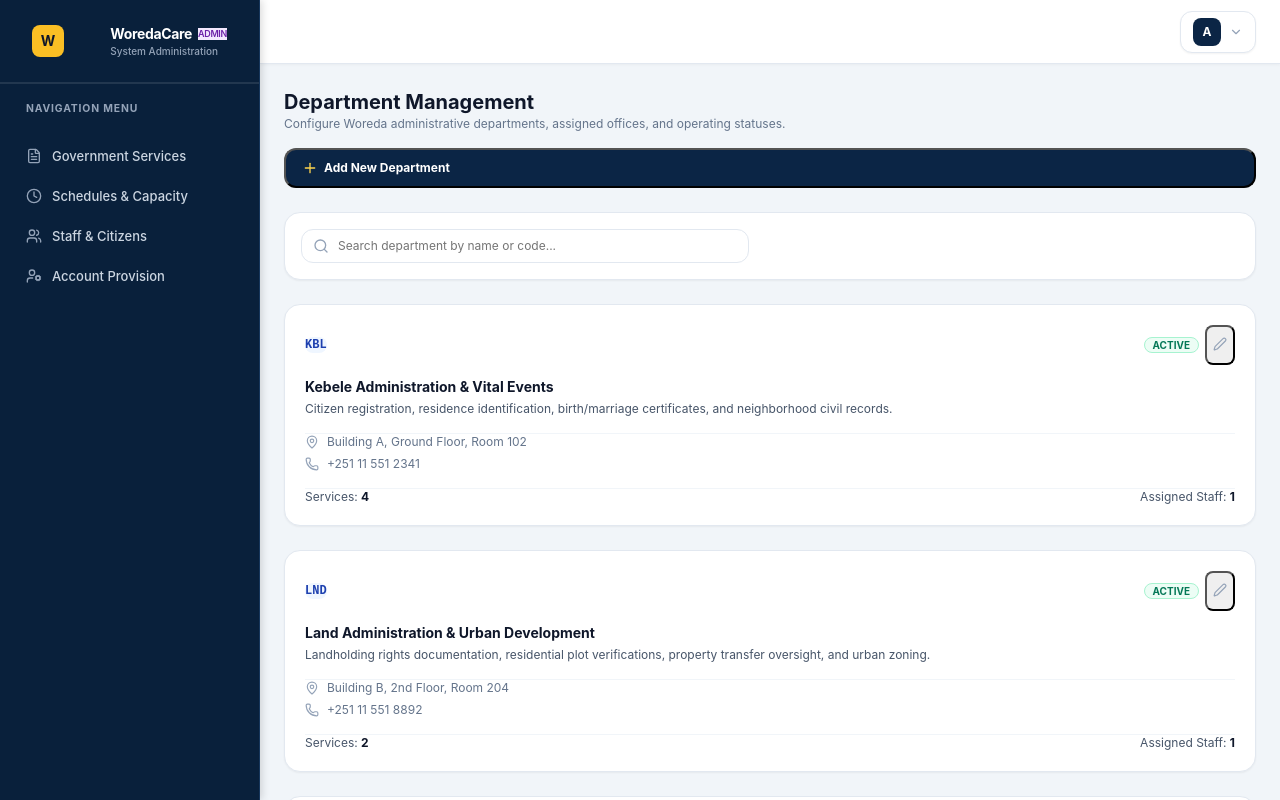
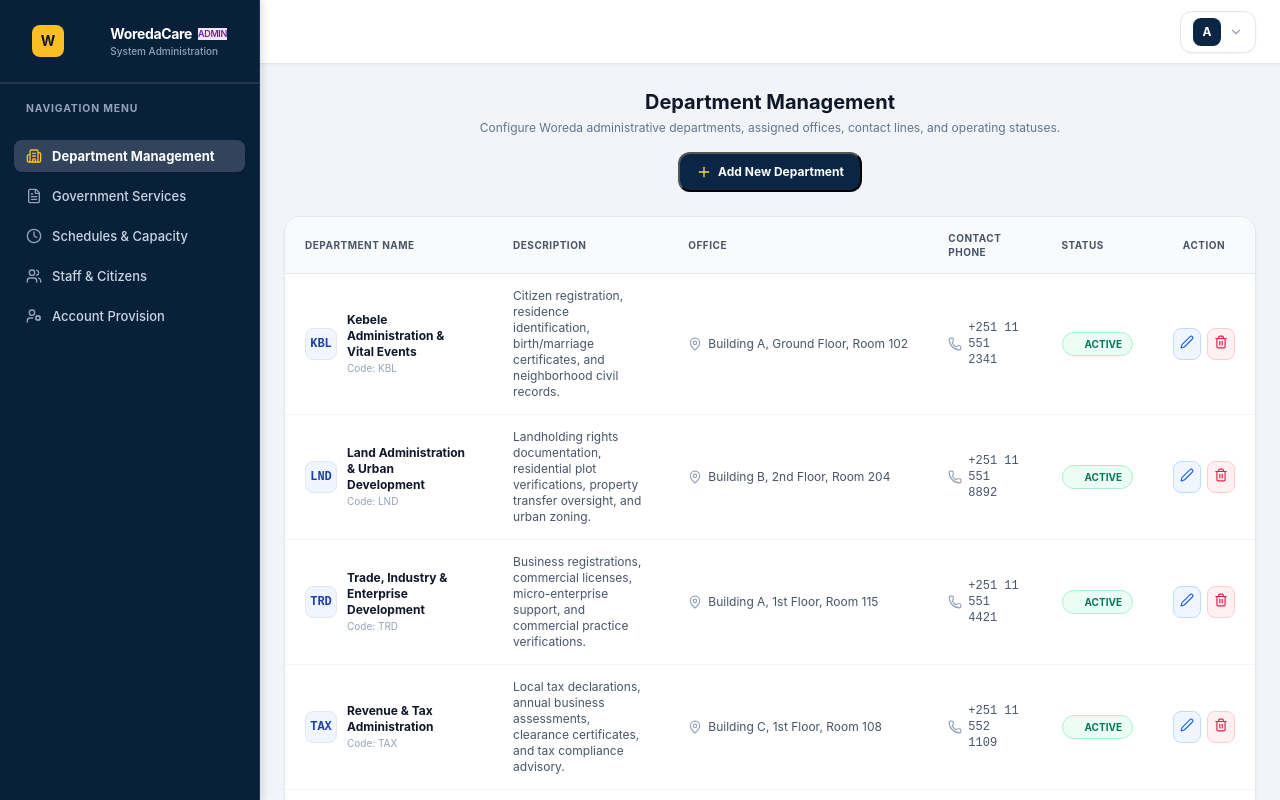
Before and after one commit to Amir3356/Woreda-Booking-and-Appointment-Management-System, a React (Vite) app in the folder client/: page /admin/departments in a window 1280 px wide. Shown: the top 800 px of the page. Built offline with nearby package versions, Linux system fonts and the light colour scheme.

Commit message:
refactor(departments): remove search, status filter, and view switcher controls bar

```diff
--- a/client/components/layout/DashboardSidebar.jsx
+++ b/client/components/layout/DashboardSidebar.jsx
@@ -4,6 +4,7 @@ import Link from "next/link";
 import { usePathname } from "next/navigation";
 import {
   LayoutDashboard,
+  Building2,
   FileText,
   Calendar,
   Clock,
@@ -29,6 +30,7 @@ export default function DashboardSidebar({ role = "ADMIN" }) {
   const unreadNotifsCount = notifications.filter((n) => !n.isRead).length;
 
   const adminNav = [
+    { href: "/admin/departments", label: "Department Management", icon: Building2 },
     { href: "/admin/services", label: "Government Services", icon: FileText },
     { href: "/admin/schedule", label: "Schedules & Capacity", icon: Clock },
     { href: "/admin/users", label: "Staff & Citizens", icon: Users },
--- a/client/pages/admin/AdminDepartmentsPage.jsx
+++ b/client/pages/admin/AdminDepartmentsPage.jsx
@@ -5,18 +5,27 @@ import { useStore } from "@/lib/store";
 import {
   Building2,
   Plus,
-  Search,
   Phone,
   MapPin,
   CheckCircle,
   XCircle,
   Edit2,
+  Trash2,
   X,
 } from "lucide-react";
 
 export default function AdminDepartmentsPage() {
-  const { departments, addDepartment, updateDepartment, toggleDepartmentStatus, services, users } = useStore();
-  const [search, setSearch] = useState("");
+  const {
+    departments,
+    addDepartment,
+    updateDepartment,
+    deleteDepartment,
+    toggleDepartmentStatus,
+    services,
+    users,
+  } = useStore();
+
+  const [viewMode] = useState("table");
   const [modalOpen, setModalOpen] = useState(false);
   const [editingDept, setEditingDept] = useState(null);
 
@@ -28,11 +37,7 @@ export default function AdminDepartmentsPage() {
     contactPhone: "+251 11 ",
   });
 
-  const filteredDepts = departments.filter(
-    (d) =>
-      d.name.toLowerCase().includes(search.toLowerCase()) ||
-      d.code.toLowerCase().includes(search.toLowerCase())
-  );
+  const filteredDepts = departments;
 
   const handleOpenAdd = () => {
     setEditingDept(null);
@@ -73,41 +78,146 @@ export default function AdminDepartmentsPage() {
   return (
     <div className="space-y-6 max-w-7xl mx-auto">
       {/* Header */}
-      <div className="flex flex-col sm:flex-row sm:items-center justify-between gap-4">
-        <div>
-          <h2 className="text-xl font-bold text-slate-900">Department Management</h2>
-          <p className="text-xs text-slate-500">
-            Configure Woreda administrative departments, assigned offices, and operating statuses.
+      <div className="relative flex flex-col sm:flex-row sm:items-center justify-between gap-4">
+        <div className="w-full text-center">
+          <h2 className="text-xl font-bold text-slate-900 text-center">Department Management</h2>
+          <p className="text-xs text-slate-500 text-center mt-1">
+            Configure Woreda administrative departments, assigned offices, contact lines, and operating statuses.
           </p>
         </div>
 
+        <div className="sm:absolute sm:right-0 sm:top-1/2 sm:-translate-y-1/2 flex justify-center">
           <button
             onClick={handleOpenAdd}
-          className="inline-flex items-center gap-1.5 px-4 py-2.5 rounded-xl bg-[#0b2545] hover:bg-[#133b5c] text-white text-xs font-bold shadow transition-colors"
+            className="inline-flex items-center gap-1.5 px-4 py-2.5 rounded-xl bg-[#0b2545] hover:bg-[#133b5c] text-white text-xs font-bold shadow transition-colors cursor-pointer shrink-0"
           >
             <Plus className="w-4 h-4 text-amber-300" />
             <span>Add New Department</span>
           </button>
         </div>
+      </div>
 
-      {/* Search Bar */}
-      <div className="bg-white p-4 rounded-2xl border border-slate-200 shadow-xs flex items-center justify-between">
-        <div className="relative w-full max-w-md">
-          <Search className="w-4 h-4 text-slate-400 absolute left-3 top-1/2 -translate-y-1/2" />
-          <input
-            type="text"
-            value={search}
-            onChange={(e) => setSearch(e.target.value)}
-            placeholder="Search department by name or code..."
-            className="w-full pl-9 pr-4 py-2 rounded-xl border border-slate-200 text-xs focus:ring-2 focus:ring-blue-600 focus:outline-none"
-          />
-        </div>
-        <span className="text-xs text-slate-500 font-medium hidden sm:block">
-          Total: {departments.length} departments
+      {/* Main Content Section */}
+      {viewMode === "table" ? (
+        /* Department Management Table */
+        <div className="bg-white rounded-2xl border border-slate-200 shadow-xs overflow-hidden">
+          <div className="overflow-x-auto">
+            <table className="w-full text-left text-xs">
+              <thead className="bg-slate-50 border-b border-slate-200 text-slate-600 uppercase font-bold text-[10px] tracking-wider">
+                <tr>
+                  <th className="px-5 py-3.5">Department Name</th>
+                  <th className="px-5 py-3.5">Description</th>
+                  <th className="px-5 py-3.5">Office</th>
+                  <th className="px-5 py-3.5">Contact Phone</th>
+                  <th className="px-5 py-3.5">Status</th>
+                  <th className="px-5 py-3.5 text-center">Action</th>
+                </tr>
+              </thead>
+              <tbody className="divide-y divide-slate-100">
+                {filteredDepts.length === 0 ? (
+                  <tr>
+                    <td colSpan={6} className="px-5 py-14 text-center text-slate-400">
+                      <Building2 className="w-8 h-8 text-slate-300 mx-auto mb-2" />
+                      <p className="text-xs font-medium">No departments found matching your criteria</p>
+                    </td>
+                  </tr>
+                ) : (
+                  filteredDepts.map((dept) => {
+                    return (
+                      <tr key={dept.id} className="hover:bg-slate-50/80 transition-colors">
+                        {/* Department Name */}
+                        <td className="px-5 py-3.5">
+                          <div className="flex items-center gap-2.5">
+                            <span className="w-8 h-8 rounded-lg bg-blue-50 text-blue-800 font-mono font-bold text-xs flex items-center justify-center shrink-0 border border-blue-100">
+                              {dept.code}
+                            </span>
+                            <div>
+                              <span className="font-bold text-slate-900 block text-xs">
+                                {dept.name}
+                              </span>
+                              <span className="text-[10px] text-slate-400 font-normal">
+                                Code: {dept.code}
                               </span>
                             </div>
+                          </div>
+                        </td>
 
-      {/* Departments Grid */}
+                        {/* Description */}
+                        <td className="px-5 py-3.5 text-slate-600 max-w-xs md:max-w-md">
+                          <p className="line-clamp-2 text-xs leading-relaxed">
+                            {dept.description || "No description provided"}
+                          </p>
+                        </td>
+
+                        {/* Office */}
+                        <td className="px-5 py-3.5 text-slate-600">
+                          <div className="flex items-center gap-1.5 text-xs">
+                            <MapPin className="w-3.5 h-3.5 text-slate-400 shrink-0" />
+                            <span className="truncate">{dept.buildingRoom || "Central Building"}</span>
+                          </div>
+                        </td>
+
+                        {/* Contact Phone */}
+                        <td className="px-5 py-3.5 text-slate-600">
+                          <div className="flex items-center gap-1.5 text-xs font-mono">
+                            <Phone className="w-3.5 h-3.5 text-slate-400 shrink-0" />
+                            <span>{dept.contactPhone || "N/A"}</span>
+                          </div>
+                        </td>
+
+                        {/* Status */}
+                        <td className="px-5 py-3.5">
+                          <button
+                            onClick={() => toggleDepartmentStatus(dept.id)}
+                            className={`inline-flex items-center gap-1.5 text-[10px] font-bold px-2.5 py-1 rounded-full border transition-all cursor-pointer ${
+                              dept.isActive
+                                ? "bg-emerald-50 text-emerald-700 border-emerald-200 hover:bg-emerald-100"
+                                : "bg-slate-100 text-slate-600 border-slate-300 hover:bg-slate-200"
+                            }`}
+                            title={`Click to ${dept.isActive ? "deactivate" : "activate"}`}
+                          >
+                            <span
+                              className={`w-1.5 h-1.5 rounded-full ${
+                                dept.isActive ? "bg-emerald-500" : "bg-slate-400"
+                              }`}
+                            />
+                            {dept.isActive ? "ACTIVE" : "INACTIVE"}
+                          </button>
+                        </td>
+
+                        {/* Action */}
+                        <td className="px-5 py-3.5 text-center">
+                          <div className="flex items-center justify-center gap-1.5">
+                            <button
+                              onClick={() => handleOpenEdit(dept)}
+                              className="p-1.5 rounded-lg bg-blue-50 hover:bg-blue-100 text-blue-600 border border-blue-200 transition-all cursor-pointer"
+                              title="Edit Department"
+                            >
+                              <Edit2 className="w-3.5 h-3.5" />
+                            </button>
+                            <button
+                              onClick={() => {
+                                if (window.confirm(`Are you sure you want to delete ${dept.name}?`)) {
+                                  deleteDepartment?.(dept.id);
+                                }
+                              }}
+                              className="p-1.5 rounded-lg bg-rose-50 hover:bg-rose-100 text-rose-600 border border-rose-200 transition-all cursor-pointer"
+                              title="Delete Department"
+                            >
+                              <Trash2 className="w-3.5 h-3.5" />
+                            </button>
+                          </div>
+                        </td>
+                      </tr>
+                    );
+                  })
+                )}
+              </tbody>
+            </table>
+          </div>
+        </div>
+      ) : (
+        /* Card Grid View */
         <div className="grid grid-cols-1 md:grid-cols-2 lg:grid-cols-3 gap-6">
           {filteredDepts.map((dept) => {
             const deptServices = services.filter((s) => s.departmentId === dept.id);
@@ -128,7 +238,7 @@ export default function AdminDepartmentsPage() {
                     <div className="flex items-center gap-1.5">
                       <button
                         onClick={() => toggleDepartmentStatus(dept.id)}
-                      className={`text-[10px] font-bold px-2 py-0.5 rounded-full border transition-colors ${
+                        className={`text-[10px] font-bold px-2 py-0.5 rounded-full border transition-colors cursor-pointer ${
                           dept.isActive
                             ? "bg-emerald-50 text-emerald-700 border-emerald-200 hover:bg-emerald-100"
                             : "bg-slate-100 text-slate-600 border-slate-300 hover:bg-slate-200"
@@ -138,10 +248,21 @@ export default function AdminDepartmentsPage() {
                       </button>
                       <button
                         onClick={() => handleOpenEdit(dept)}
-                      className="p-1.5 text-slate-400 hover:text-slate-700 rounded-lg hover:bg-slate-100"
+                        className="p-1.5 text-slate-400 hover:text-slate-700 rounded-lg hover:bg-slate-100 cursor-pointer"
                         title="Edit Department"
                       >
                         <Edit2 className="w-3.5 h-3.5" />
+                      </button>
+                      <button
+                        onClick={() => {
+                          if (window.confirm(`Are you sure you want to delete ${dept.name}?`)) {
+                            deleteDepartment?.(dept.id);
+                          }
+                        }}
+                        className="p-1.5 text-slate-400 hover:text-rose-600 rounded-lg hover:bg-rose-50 cursor-pointer"
+                        title="Delete Department"
+                      >
+                        <Trash2 className="w-3.5 h-3.5" />
                       </button>
                     </div>
                   </div>
@@ -164,13 +285,18 @@ export default function AdminDepartmentsPage() {
                 </div>
 
                 <div className="mt-4 pt-3 border-t border-slate-100 flex items-center justify-between text-xs text-slate-600">
-                <span>Services: <strong className="text-slate-900">{deptServices.length}</strong></span>
-                <span>Assigned Staff: <strong className="text-slate-900">{deptOfficers.length || 1}</strong></span>
+                  <span>
+                    Services: <strong className="text-slate-900">{deptServices.length}</strong>
+                  </span>
+                  <span>
+                    Staff: <strong className="text-slate-900">{deptOfficers.length || 1}</strong>
+                  </span>
                 </div>
               </div>
             );
           })}
         </div>
+      )}
 
       {/* Add / Edit Modal */}
       {modalOpen && (
@@ -182,7 +308,7 @@ export default function AdminDepartmentsPage() {
               </h3>
               <button
                 onClick={() => setModalOpen(false)}
-                className="p-1 rounded-lg text-slate-400 hover:text-slate-700 hover:bg-slate-100"
+                className="p-1 rounded-lg text-slate-400 hover:text-slate-700 hover:bg-slate-100 cursor-pointer"
               >
                 <X className="w-4 h-4" />
               </button>
@@ -259,13 +385,13 @@ export default function AdminDepartmentsPage() {
                 <button
                   type="button"
                   onClick={() => setModalOpen(false)}
-                  className="px-4 py-2 text-xs font-semibold text-slate-600 hover:bg-slate-100 rounded-lg"
+                  className="px-4 py-2 text-xs font-semibold text-slate-600 hover:bg-slate-100 rounded-lg cursor-pointer"
                 >
                   Cancel
                 </button>
                 <button
                   type="submit"
-                  className="px-4 py-2 rounded-lg bg-[#0b2545] hover:bg-[#133b5c] text-white text-xs font-bold shadow"
+                  className="px-4 py-2 rounded-lg bg-[#0b2545] hover:bg-[#133b5c] text-white text-xs font-bold shadow cursor-pointer"
                 >
                   {editingDept ? "Update Department" : "Save Department"}
                 </button>
```
Also changed, not shown: client/lib/store.js. Lines whose indentation alone changed are shown as unchanged.
